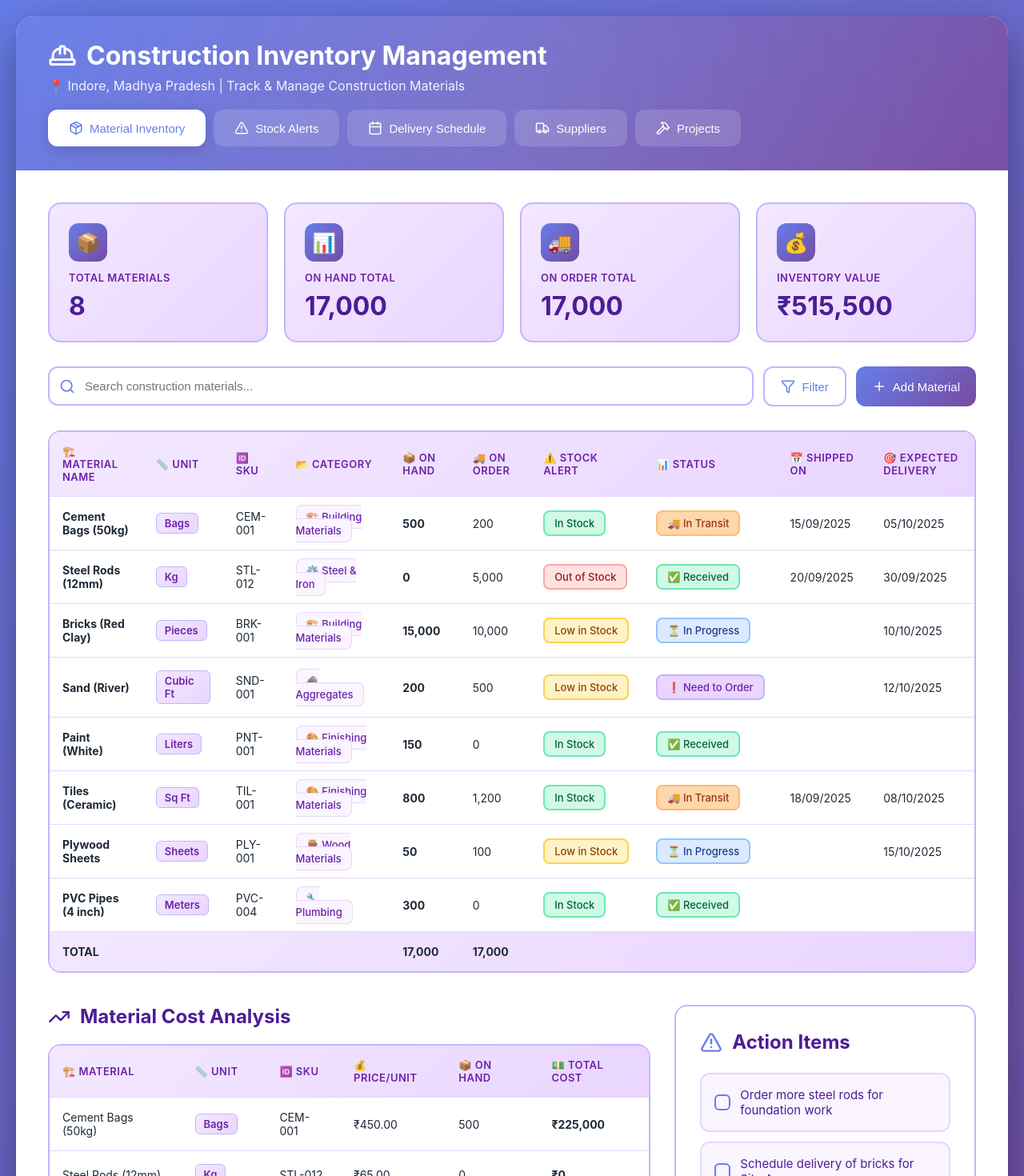
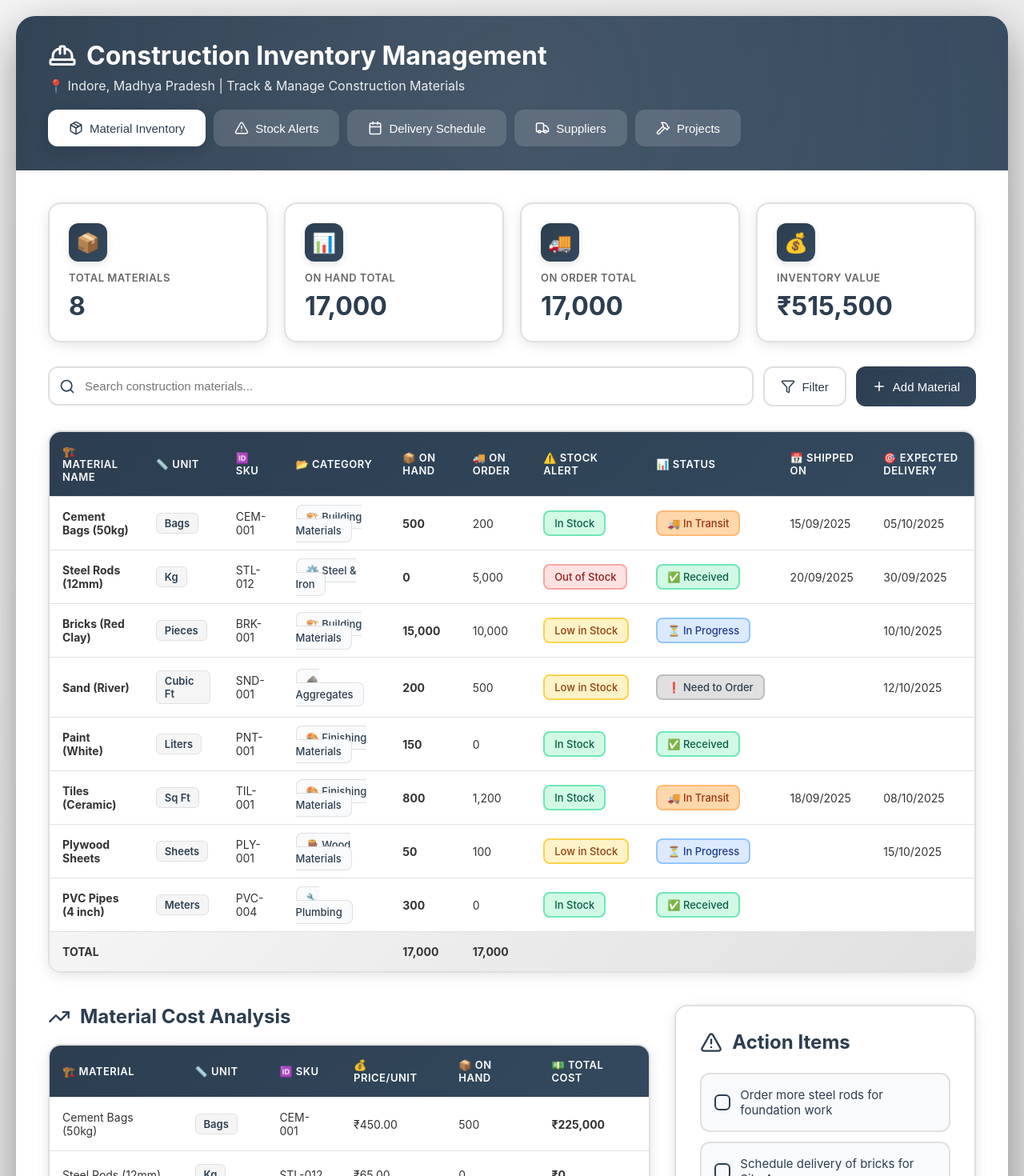
Before and after one commit to prakhart07/inventory-management, a React (Create React App) app: page /inventory in a window 1280 px wide. Shown: the top 1470 px of the page at 80% size. Built offline with nearby package versions, Linux system fonts and the light colour scheme.

Commit message:
Inventory css

```diff
--- a/src/Assets/CSS/Inventory.css
+++ b/src/Assets/CSS/Inventory.css
@@ -57,18 +57,18 @@
 
     0%,
     100% {
-        box-shadow: 0 0 20px rgba(102, 126, 234, 0.5);
+        box-shadow: 0 0 20px rgba(44, 62, 80, 0.5);
     }
 
     50% {
-        box-shadow: 0 0 40px rgba(102, 126, 234, 0.8);
+        box-shadow: 0 0 40px rgba(44, 62, 80, 0.8);
     }
 }
 
 /* Main Container */
 .app-container {
     min-height: 100vh;
-    background: linear-gradient(135deg, #667eea 0%, #764ba2 100%);
+    background: linear-gradient(135deg, #f5f5f5 0%, #e0e0e0 100%);
     padding: 20px;
     font-family: -apple-system, BlinkMacSystemFont, 'Segoe UI', Roboto, Oxygen, Ubuntu, Cantarell, sans-serif;
 }
@@ -86,7 +86,7 @@
 /* Header */
 .header {
     padding: 30px 40px;
-    background: linear-gradient(135deg, #667eea 0%, #764ba2 100%);
+    background: linear-gradient(135deg, #2c3e50 0%, #34495e 100%);
     color: white;
     position: relative;
     overflow: hidden;
@@ -154,7 +154,7 @@
 
 .tab.active {
     background: white;
-    color: #667eea;
+    color: #2c3e50;
     box-shadow: 0 4px 20px rgba(0, 0, 0, 0.15);
 }
 
@@ -175,33 +175,35 @@
 .stat-card {
     padding: 24px;
     border-radius: 16px;
-    background: linear-gradient(135deg, #f3e8ff 0%, #e9d5ff 100%);
-    border: 2px solid #c4b5fd;
+    background: white;
+    border: 2px solid #e0e0e0;
     transition: all 0.3s ease;
     animation: scaleIn 0.5s ease-out;
+    box-shadow: 0 4px 15px rgba(0, 0, 0, 0.1);
 }
 
 .stat-card:hover {
     transform: translateY(-4px);
-    box-shadow: 0 12px 30px rgba(102, 126, 234, 0.2);
+    box-shadow: 0 12px 30px rgba(0, 0, 0, 0.15);
 }
 
 .stat-icon {
     width: 48px;
     height: 48px;
     border-radius: 12px;
-    background: linear-gradient(135deg, #667eea 0%, #764ba2 100%);
+    background: linear-gradient(135deg, #2c3e50 0%, #34495e 100%);
     display: flex;
     align-items: center;
     justify-content: center;
     margin-bottom: 12px;
     color: white;
     font-size: 24px;
+    box-shadow: 0 3px 10px rgba(0, 0, 0, 0.1);
 }
 
 .stat-label {
     font-size: 13px;
-    color: #6b21a8;
+    color: #666;
     font-weight: 600;
     text-transform: uppercase;
     letter-spacing: 0.5px;
@@ -211,7 +213,7 @@
 .stat-value {
     font-size: 32px;
     font-weight: 700;
-    color: #4c1d95;
+    color: #2c3e50;
 }
 
 /* Search Bar */
@@ -230,7 +232,7 @@
 .search-input {
     width: 100%;
     padding: 14px 16px 14px 44px;
-    border: 2px solid #c4b5fd;
+    border: 2px solid #e0e0e0;
     border-radius: 12px;
     font-size: 15px;
     transition: all 0.3s ease;
@@ -238,8 +240,8 @@
 
 .search-input:focus {
     outline: none;
-    border-color: #667eea;
-    box-shadow: 0 0 0 3px rgba(102, 126, 234, 0.1);
+    border-color: #2c3e50;
+    box-shadow: 0 0 0 3px rgba(44, 62, 80, 0.1);
 }
 
 .search-icon {
@@ -247,13 +249,13 @@
     left: 14px;
     top: 50%;
     transform: translateY(-50%);
-    color: #667eea;
+    color: #2c3e50;
 }
 
 .filter-btn,
 .add-btn {
     padding: 14px 20px;
-    border: 2px solid #c4b5fd;
+    border: 2px solid #e0e0e0;
     background: white;
     border-radius: 12px;
     cursor: pointer;
@@ -263,25 +265,25 @@
     font-size: 15px;
     font-weight: 500;
     transition: all 0.3s ease;
-    color: #667eea;
+    color: #2c3e50;
 }
 
 .filter-btn:hover,
 .add-btn:hover {
-    border-color: #667eea;
-    background: #f3e8ff;
+    border-color: #2c3e50;
+    background: #f5f5f5;
     transform: translateY(-2px);
 }
 
 .add-btn {
-    background: linear-gradient(135deg, #667eea 0%, #764ba2 100%);
+    background: linear-gradient(135deg, #2c3e50 0%, #34495e 100%);
     color: white;
     border: none;
 }
 
 .add-btn:hover {
     transform: translateY(-2px);
-    box-shadow: 0 8px 20px rgba(102, 126, 234, 0.4);
+    box-shadow: 0 8px 20px rgba(44, 62, 80, 0.4);
 }
 
 /* Stock Alerts */
@@ -297,14 +299,15 @@
     padding: 24px;
     border-radius: 16px;
     background: white;
-    border: 2px solid #e5e7eb;
+    border: 2px solid #e0e0e0;
     transition: all 0.3s ease;
     animation: scaleIn 0.5s ease-out;
+    box-shadow: 0 4px 15px rgba(0, 0, 0, 0.1);
 }
 
 .alert-card:hover {
     transform: translateY(-4px);
-    box-shadow: 0 12px 30px rgba(0, 0, 0, 0.1);
+    box-shadow: 0 12px 30px rgba(0, 0, 0, 0.15);
 }
 
 .alert-header {
@@ -328,7 +331,7 @@
 .alert-count {
     font-size: 32px;
     font-weight: 700;
-    color: #1f2937;
+    color: #2c3e50;
 }
 
 .alert-items {
@@ -346,8 +349,8 @@
 }
 
 .alert-item:hover {
-    background: #e9d5ff;
-    color: #4c1d95;
+    background: #e0e0e0;
+    color: #2c3e50;
     transform: translateX(4px);
 }
 
@@ -355,9 +358,10 @@
 .table-container {
     overflow-x: auto;
     border-radius: 16px;
-    border: 2px solid #c4b5fd;
+    border: 2px solid #e0e0e0;
     margin-bottom: 40px;
     animation: fadeIn 1.2s ease-out;
+    box-shadow: 0 4px 15px rgba(0, 0, 0, 0.1);
 }
 
 table {
@@ -367,7 +371,7 @@ table {
 }
 
 thead {
-    background: linear-gradient(135deg, #f3e8ff 0%, #e9d5ff 100%);
+    background: linear-gradient(135deg, #2c3e50 0%, #34495e 100%);
 }
 
 th {
@@ -375,16 +379,16 @@ th {
     text-align: left;
     font-size: 13px;
     font-weight: 600;
-    color: #6b21a8;
+    color: white;
     text-transform: uppercase;
     letter-spacing: 0.5px;
 }
 
 td {
     padding: 16px;
-    border-top: 1px solid #e9d5ff;
+    border-top: 1px solid #e0e0e0;
     font-size: 14px;
-    color: #1f2937;
+    color: #333;
 }
 
 tbody tr {
@@ -392,7 +396,7 @@ tbody tr {
 }
 
 tbody tr:hover {
-    background: #faf5ff;
+    background: #f9fafb;
 }
 
 /* Badges */
@@ -451,9 +455,9 @@ tbody tr:hover {
 }
 
 .status-order {
-    background: #e9d5ff;
-    color: #6b21a8;
-    border-color: #c4b5fd;
+    background: #e0e0e0;
+    color: #2c3e50;
+    border-color: #bdbdbd;
 }
 
 .status-default {
@@ -465,12 +469,12 @@ tbody tr:hover {
 .unit-badge {
     display: inline-block;
     padding: 4px 10px;
-    background: linear-gradient(135deg, #f3e8ff 0%, #e9d5ff 100%);
+    background: #f5f5f5;
     border-radius: 6px;
     font-size: 13px;
     font-weight: 600;
-    color: #6b21a8;
-    border: 1px solid #c4b5fd;
+    color: #2c3e50;
+    border: 1px solid #e0e0e0;
 }
 
 .category-badge {
@@ -478,14 +482,14 @@ tbody tr:hover {
     border-radius: 8px;
     font-size: 13px;
     font-weight: 500;
-    background: #faf5ff;
-    color: #6b21a8;
-    border: 1px solid #e9d5ff;
+    background: #f9fafb;
+    color: #2c3e50;
+    border: 1px solid #e0e0e0;
 }
 
 .summary-row {
     font-weight: 700;
-    background: linear-gradient(135deg, #f3e8ff 0%, #e9d5ff 100%);
+    background: linear-gradient(135deg, #f5f5f5 0%, #e0e0e0 100%);
 }
 
 /* Two Column Layout */
@@ -501,7 +505,7 @@ tbody tr:hover {
     font-size: 24px;
     font-weight: 700;
     margin-bottom: 20px;
-    color: #4c1d95;
+    color: #2c3e50;
     display: flex;
     align-items: center;
     gap: 12px;
@@ -511,7 +515,7 @@ tbody tr:hover {
     font-size: 20px;
     font-weight: 700;
     margin-bottom: 16px;
-    color: #6b21a8;
+    color: #34495e;
 }
 
 /* Todo Section */
@@ -519,8 +523,9 @@ tbody tr:hover {
     background: white;
     padding: 30px;
     border-radius: 16px;
-    border: 2px solid #c4b5fd;
+    border: 2px solid #e0e0e0;
     animation: fadeIn 1.4s ease-out;
+    box-shadow: 0 4px 15px rgba(0, 0, 0, 0.1);
 }
 
 .todo-header {
@@ -533,11 +538,11 @@ tbody tr:hover {
 .todo-header h3 {
     font-size: 24px;
     font-weight: 700;
-    color: #4c1d95;
+    color: #2c3e50;
 }
 
 .pin-icon {
-    color: #667eea;
+    color: #2c3e50;
     animation: pulse 2s ease-in-out infinite;
 }
 
@@ -552,22 +557,22 @@ tbody tr:hover {
     align-items: center;
     gap: 12px;
     padding: 16px;
-    background: #faf5ff;
+    background: #f9fafb;
     border-radius: 12px;
-    border: 2px solid #e9d5ff;
+    border: 2px solid #e0e0e0;
     transition: all 0.3s ease;
 }
 
 .todo-item:hover {
-    background: #f3e8ff;
-    border-color: #c4b5fd;
+    background: #f5f5f5;
+    border-color: #bdbdbd;
     transform: translateX(4px);
 }
 
 .todo-checkbox {
     width: 20px;
     height: 20px;
-    border: 2px solid #667eea;
+    border: 2px solid #2c3e50;
     border-radius: 6px;
     cursor: pointer;
     display: flex;
@@ -578,14 +583,14 @@ tbody tr:hover {
 }
 
 .todo-checkbox.checked {
-    background: #667eea;
-    border-color: #667eea;
+    background: #2c3e50;
+    border-color: #2c3e50;
 }
 
 .todo-text {
     flex: 1;
     font-size: 15px;
-    color: #4c1d95;
+    color: #2c3e50;
 }
 
 .todo-text.completed {
@@ -598,8 +603,9 @@ tbody tr:hover {
     background: white;
     padding: 30px;
     border-radius: 16px;
-    border: 2px solid #c4b5fd;
+    border: 2px solid #e0e0e0;
     animation: fadeIn 1s ease-out;
+    box-shadow: 0 4px 15px rgba(0, 0, 0, 0.1);
 }
 
 .calendar-header {
@@ -612,29 +618,29 @@ tbody tr:hover {
 .calendar-month {
     font-size: 20px;
     font-weight: 700;
-    color: #4c1d95;
+    color: #2c3e50;
 }
 
 .calendar-nav {
     width: 36px;
     height: 36px;
     border: none;
-    background: linear-gradient(135deg, #f3e8ff 0%, #e9d5ff 100%);
+    background: #f5f5f5;
     border-radius: 8px;
     display: flex;
     align-items: center;
     justify-content: center;
     cursor: pointer;
     transition: all 0.3s ease;
-    color: #667eea;
-    border: 2px solid #c4b5fd;
+    color: #2c3e50;
+    border: 2px solid #e0e0e0;
 }
 
 .calendar-nav:hover {
-    background: linear-gradient(135deg, #667eea 0%, #764ba2 100%);
+    background: linear-gradient(135deg, #2c3e50 0%, #34495e 100%);
     color: white;
     transform: scale(1.1);
-    border-color: #667eea;
+    border-color: #2c3e50;
 }
 
 .calendar-grid {
@@ -648,7 +654,7 @@ tbody tr:hover {
     text-align: center;
     font-size: 13px;
     font-weight: 600;
-    color: #6b21a8;
+    color: #666;
 }
 
 .calendar-day {
@@ -658,22 +664,22 @@ tbody tr:hover {
     justify-content: center;
     border-radius: 8px;
     font-size: 14px;
-    color: #1f2937;
+    color: #333;
     transition: all 0.3s ease;
     cursor: pointer;
     border: 2px solid transparent;
 }
 
 .calendar-day:hover:not(.empty) {
-    background: #f3e8ff;
-    border-color: #c4b5fd;
+    background: #f5f5f5;
+    border-color: #e0e0e0;
 }
 
 .calendar-day.today {
-    background: linear-gradient(135deg, #667eea 0%, #764ba2 100%);
+    background: linear-gradient(135deg, #2c3e50 0%, #34495e 100%);
     color: white;
     font-weight: 700;
-    border-color: #667eea;
+    border-color: #2c3e50;
     animation: glow 2s ease-in-out infinite;
 }
 
@@ -691,15 +697,16 @@ tbody tr:hover {
 .supplier-card {
     padding: 24px;
     background: white;
-    border: 2px solid #c4b5fd;
+    border: 2px solid #e0e0e0;
     border-radius: 16px;
     transition: all 0.3s ease;
+    box-shadow: 0 4px 15px rgba(0, 0, 0, 0.1);
 }
 
 .supplier-card:hover {
     transform: translateY(-4px);
-    box-shadow: 0 12px 30px rgba(102, 126, 234, 0.2);
-    border-color: #667eea;
+    box-shadow: 0 12px 30px rgba(0, 0, 0, 0.15);
+    border-color: #2c3e50;
 }
 
 .supplier-header {
@@ -708,13 +715,13 @@ tbody tr:hover {
     gap: 12px;
     margin-bottom: 16px;
     padding-bottom: 16px;
-    border-bottom: 2px solid #e9d5ff;
+    border-bottom: 2px solid #e0e0e0;
 }
 
 .supplier-icon {
     width: 40px;
     height: 40px;
-    background: linear-gradient(135deg, #667eea 0%, #764ba2 100%);
+    background: linear-gradient(135deg, #2c3e50 0%, #34495e 100%);
     border-radius: 10px;
     display: flex;
     align-items: center;
@@ -725,7 +732,7 @@ tbody tr:hover {
 .supplier-name {
     font-size: 18px;
     font-weight: 700;
-    color: #4c1d95;
+    color: #2c3e50;
 }
 
 .supplier-materials {
@@ -737,11 +744,11 @@ tbody tr:hover {
 
 .material-tag {
     padding: 6px 12px;
-    background: linear-gradient(135deg, #f3e8ff 0%, #e9d5ff 100%);
+    background: #f5f5f5;
     border-radius: 8px;
     font-size: 13px;
-    color: #6b21a8;
-    border: 1px solid #c4b5fd;
+    color: #2c3e50;
+    border: 1px solid #e0e0e0;
 }
 
 .supplier-contact {
@@ -749,16 +756,16 @@ tbody tr:hover {
     grid-template-columns: 1fr 1fr;
     gap: 12px;
     font-size: 14px;
-    color: #6b7280;
+    color: #666;
     margin-bottom: 12px;
 }
 
 .supplier-notes {
     padding: 12px;
-    background: #faf5ff;
+    background: #f9fafb;
     border-radius: 8px;
     font-size: 13px;
-    color: #6b21a8;
+    color: #666;
     font-style: italic;
 }
 
@@ -766,16 +773,17 @@ tbody tr:hover {
 .project-card {
     padding: 24px;
     background: white;
-    border: 2px solid #c4b5fd;
+    border: 2px solid #e0e0e0;
     border-radius: 16px;
     transition: all 0.3s ease;
     margin-bottom: 20px;
+    box-shadow: 0 4px 15px rgba(0, 0, 0, 0.1);
 }
 
 .project-card:hover {
     transform: translateY(-4px);
-    box-shadow: 0 12px 30px rgba(102, 126, 234, 0.2);
-    border-color: #667eea;
+    box-shadow: 0 12px 30px rgba(0, 0, 0, 0.15);
+    border-color: #2c3e50;
 }
 
 .project-header {
@@ -788,13 +796,13 @@ tbody tr:hover {
 .project-name {
     font-size: 18px;
     font-weight: 700;
-    color: #4c1d95;
+    color: #2c3e50;
     margin-bottom: 4px;
 }
 
 .project-location {
     font-size: 14px;
-    color: #6b21a8;
+    color: #666;
     display: flex;
     align-items: center;
     gap: 6px;
```
